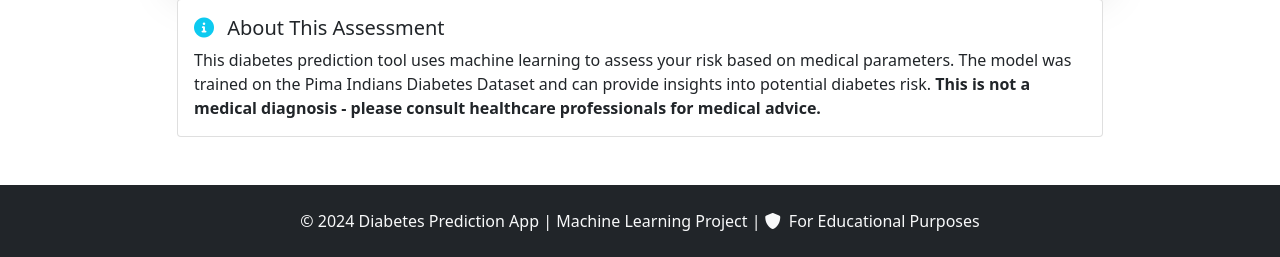
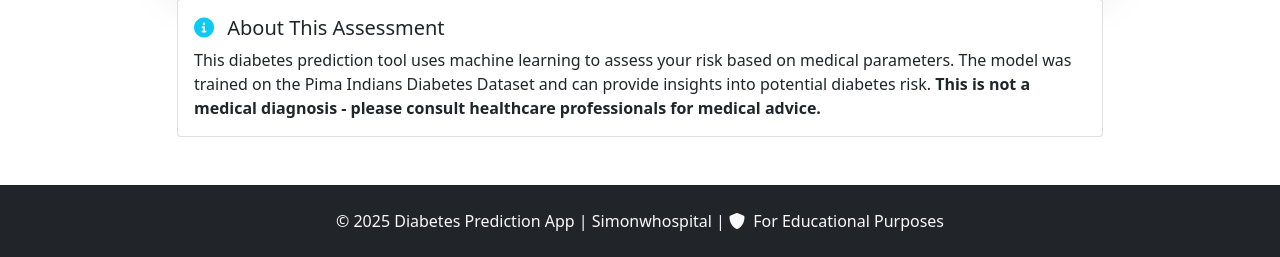
Before and after one commit to simonwoja/Rego-Hos, a Flask app: page / in a window 1280 px wide. Shown: the part 886-1143 px from the top of the page. Run offline with Flask 3, Linux system fonts and the light colour scheme.

Commit message:
Update index.html

```diff
--- a/templates/index.html
+++ b/templates/index.html
@@ -178,7 +178,7 @@
     <footer class="bg-dark text-light mt-5 py-4">
         <div class="container text-center">
             <p class="mb-0">
-                &copy; 2024 Diabetes Prediction App | Machine Learning Project |
+                &copy; 2025 Diabetes Prediction App | Simonwhospital |
                 <i class="fas fa-shield-alt me-1"></i>
                 For Educational Purposes
             </p>
```
